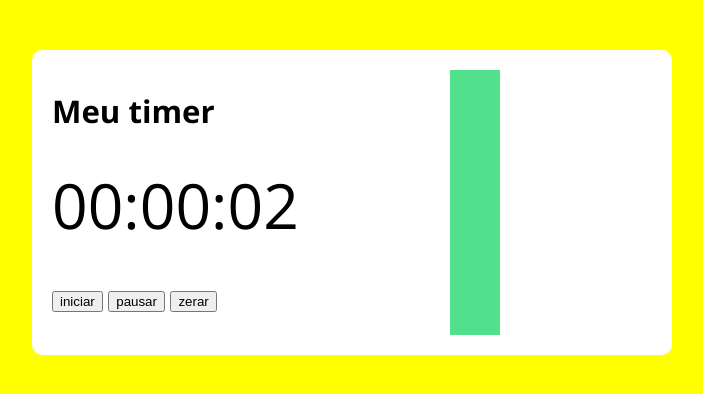
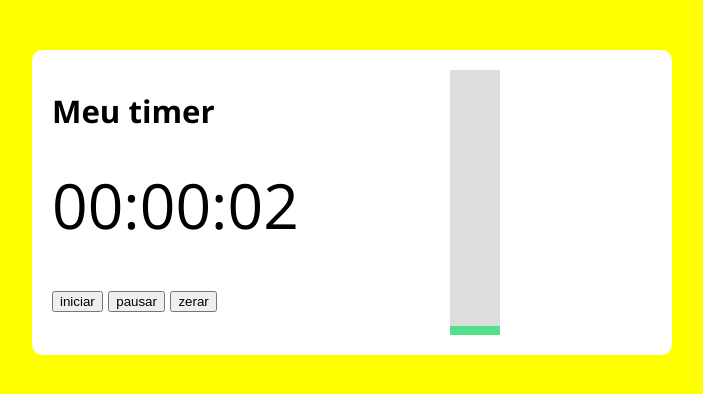
Before and after one commit to VictorMieko/javaScriptCurso, a plain HTML site: page aula65setInternal/Exercício/index.html in a window 1280 px wide. Both pictures are taken after a click on the button "iniciar". Shown: the whole page, without its empty margins (288-991 px from the left). Drawn offline with nearby package versions, Linux system fonts and the light colour scheme.

Commit message:
Melhorias na barra de segundos

```diff
--- a/aula65setInternal/Exercício/assets/css/style.css
+++ b/aula65setInternal/Exercício/assets/css/style.css
@@ -50,6 +50,6 @@ body{
     bottom: 0;/*pra barra ir de baixo pra cima*/
     background-color: #52e08d;
     width: 50px;
-    height: 10px;
+    height: 0px;
     position: absolute;
 }
--- a/aula65setInternal/Exercício/assets/js/main.js
+++ b/aula65setInternal/Exercício/assets/js/main.js
@@ -2,12 +2,13 @@ const relogio = document.querySelector('.relogio');
 const iniciar = document.querySelector('.iniciar');
 const pausar = document.querySelector('.pausar');
 const zerar = document.querySelector('.zerar');
+const barra = document.querySelector('.minha-barra');
 
 let segundos = 0;
 let timer;
 let h2;
 let corIntervalo;
-let crementarBarra;
+let moverBarra;
 
 function criarSegundos(segundos) {
     const data = new Date(segundos * 1000);
@@ -26,6 +27,7 @@ function criaH2() {
     return h2;
 }
 
+/*
 function moverBarra(){
     const barra = document.querySelector('.minha-barra');
 
@@ -40,6 +42,7 @@ function moverBarra(){
     }, 10)
 }
 
+*/
 iniciar.addEventListener('click', function () {
 
     if (h2) {//se tiver faça (se não tiver ele só começa a contar depois de remover o h2)
@@ -52,8 +55,11 @@ iniciar.addEventListener('click', function () {
         segundos++;
         relogio.innerHTML = criarSegundos(segundos);
         relogio.classList.remove('pausado');
+
+        moverBarra = (segundos % 60) * (100/60);
+        barra.style.height = moverBarra + '%';
+
     }, 1000)
-    moverBarra();
 
     //Para a mudança de cor continuar tem que mudar a função mas eu to com preguiça
 });
@@ -64,7 +70,6 @@ pausar.addEventListener('click', function () {
 
     clearInterval(timer);
     clearInterval(corIntervalo);
-    clearInterval(crementarBarra);
     relogio.classList.add('pausado');
 
     //if(!h2Pausado){
@@ -84,6 +89,9 @@ zerar.addEventListener('click', function () {
     relogio.innerHTML = `00:00:00`;
     relogio.classList.remove('pausado');
     segundos = 0;
+
+    moverBarra = 0;
+    barra.style.height = 0 + '%'
 });
 
 document.addEventListener('DOMContentLoaded', function () {
```
